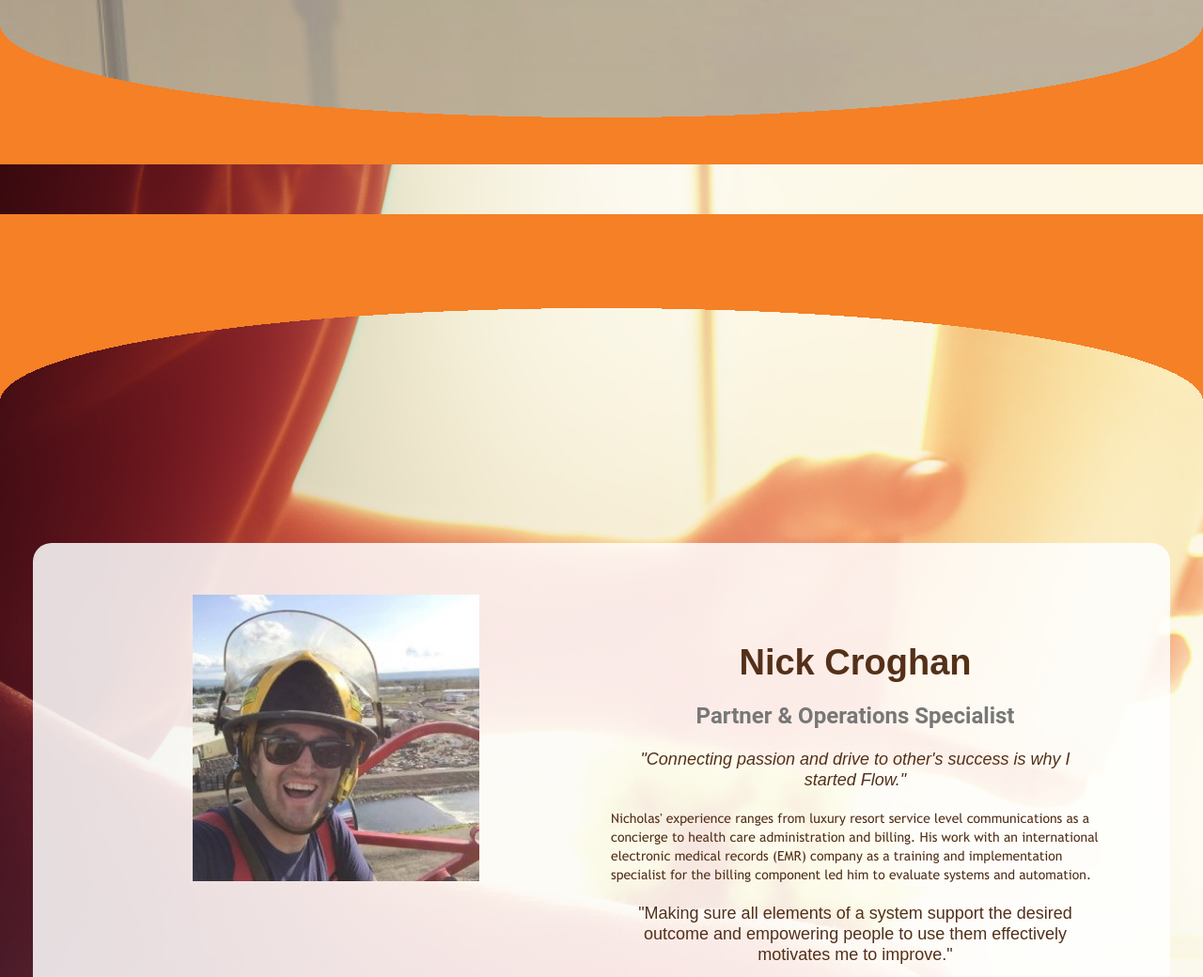
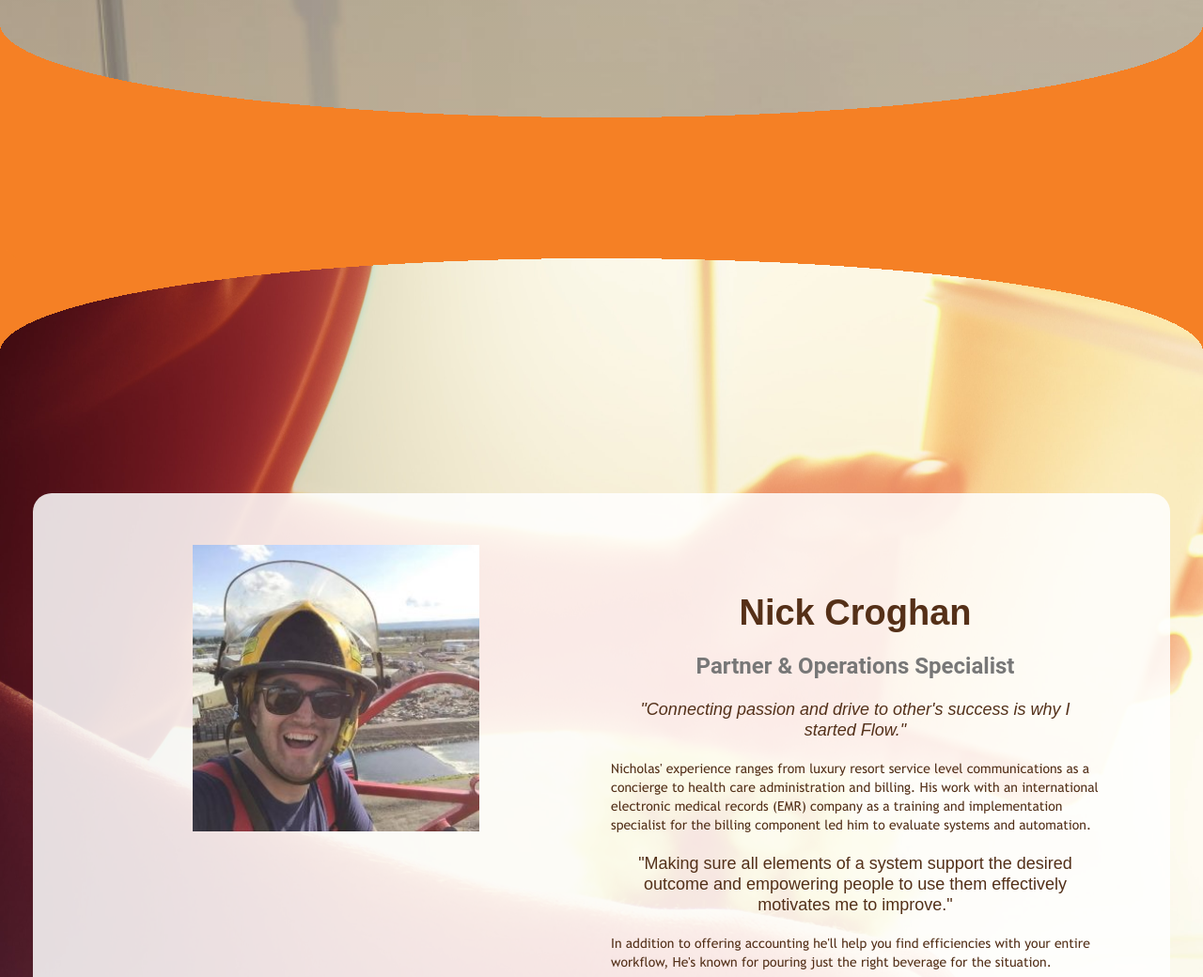
Before and after one commit to afleischer/flow-ww.github.io, a website: page index.html in a window 1280 px wide. Shown: the part 2774-3814 px from the top of the page at 94% size. Drawn offline with nearby package versions, Linux system fonts and the light colour scheme; a script that the page names is missing; files whose address does not match are found by name.

Commit message:
Fixed padding on bottom section

```diff
--- a/css/flow-ww.webflow.css
+++ b/css/flow-ww.webflow.css
@@ -326,7 +326,7 @@ blockquote {
   position: relative;
   z-index: 2;
   margin-top: -150px;
-  padding-top: 53px;
+  /* padding-top: 53px; */
   padding-bottom: 0px;
   /* background-image: url('../images/Adobe_102478472.jpeg'), -webkit-linear-gradient(270deg, #533019, #533019);
   background-image: url('../images/Adobe_102478472.jpeg'), linear-gradient(180deg, #533019, #533019); */
```
